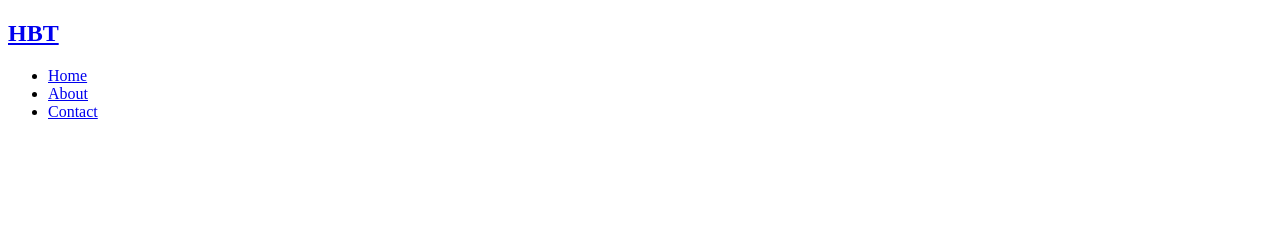
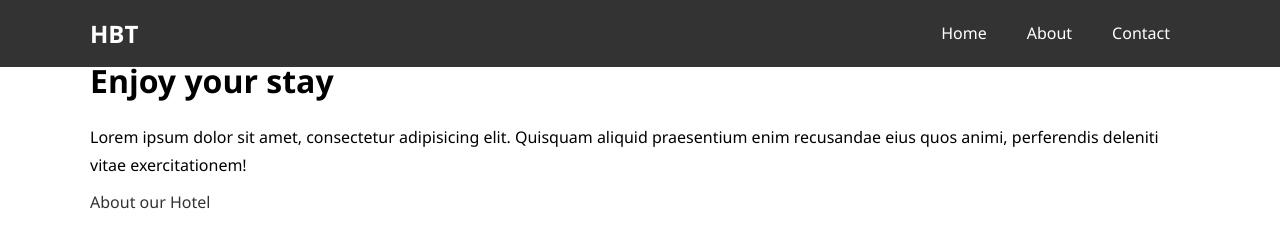
Before and after one commit to flap93/hotel-website-course, a plain HTML site: page index.html in a window 1280 px wide. Drawn offline with Linux system fonts and the light colour scheme.

Commit message:
html & css

```diff
--- a/css/style.css
+++ b/css/style.css
@@ -0,0 +1,82 @@
+/* Reset :  Doing this we reset all the values of our CSS having to reset in our way */
+
+* {
+    margin: 0;
+    padding: 0;
+    box-sizing: border-box;
+}
+
+
+/* Main styling : HERE WE ADD THE VALUES TO THE ELEMENTS OF OUR PAGE THE WAY WE WANT */
+
+
+html, body {
+  font-family: 'Segoe UI', Tahoma, Geneva, Verdana, sans-serif;
+  line-height: 1.7em;
+}
+
+
+a {
+    color: #333;
+    text-decoration: none;
+}
+
+h1, h2, h3 {
+    padding-bottom: 20px;
+}
+
+
+p {
+    margin: 10px 0;
+}
+
+
+/* UTILITIES CLASSES */
+
+.container {
+    margin: auto;
+    max-width: 1100px;
+    overflow: auto;
+}
+
+
+/* NAVBAR */
+
+#navbar {
+    background: #333;
+    color: #fff;
+    overflow: auto;
+}
+
+/* THE a TAG HAS TO HAVE THEIR OWN PROPERTIE IN ORDER TO SEE THE
+COLOUR OF THE LETTERS */
+#navbar a {
+    color: #fff;
+}
+
+#navbar h1 {
+    float: left;
+    padding-top: 20px;
+}
+
+#navbar ul {
+   list-style: none;
+   float: right;
+}
+
+#navbar ul li {
+    float: left;
+
+}
+
+#navbar ul li a {
+    display: block;
+    padding: 20px;
+    text-align: center;
+}
+
+#navbar ul li a:hover,
+#navbar ul li a.current {
+    background: #444;
+    color: #f7c08a;
+}
--- a/index.html
+++ b/index.html
@@ -12,13 +12,28 @@
 <body>
     <header>
         <nav id="navbar">
-         <h1 class="logo"><a href="index.html">HBT</a></h1>
-          <ul>
-              <li><a href="index.html">Home</a></li>
-              <li><a href="about.html">About</a></li>
-              <li><a href="Contact.html">Contact</a></li>
-          </ul>
+            <div class="container">
+                <h1 class="logo"><a href="index.html">HBT</a></h1>
+
+                 <ul>
+                     <li><a href="index.html">Home</a></li>
+                     <li><a href="about.html">About</a></li>
+                     <li><a href="contact.html">Contact</a></li>
+                    </ul>
+            </div>
         </nav>
+
+        <div id="showcase">
+             <div class="container">
+                 <div class="showcase-content">
+                     <h1> <span class="text-primary">Enjoy</span> your stay</h1>
+                     <p>Lorem ipsum dolor sit amet, consectetur adipisicing elit.
+                         Quisquam aliquid praesentium enim recusandae eius quos animi,
+                         perferendis deleniti vitae exercitationem!</p>
+                         <a class="btn"   href="about.html">About our Hotel</a>
+                 </div>
+             </div>
+        </div>
     </header>
 </body>
 </html>
```
